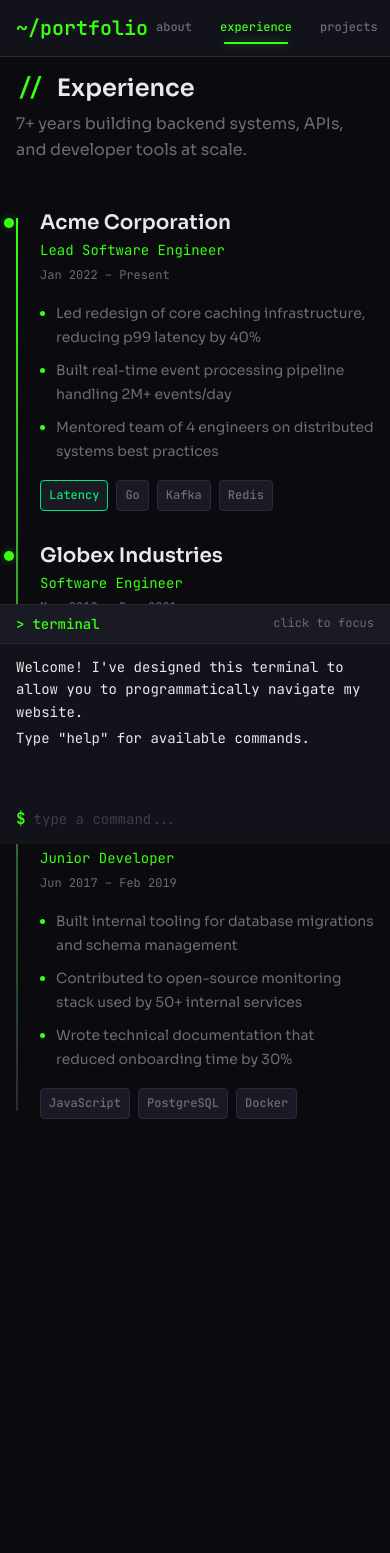
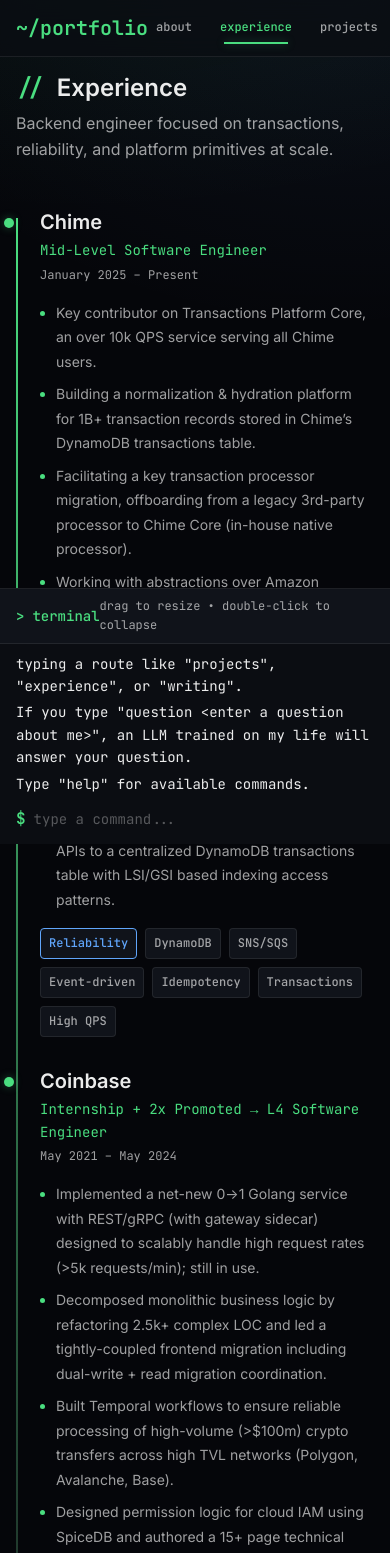
Before and after one commit to kevinclb/portfolio, a React (Vite) app: page /experience in a window 390 px wide. Shown: the top 1553 px of the page. Before the commit the page ends 1359 px from the top, so only its background shows below. Built offline with nearby package versions, Linux system fonts and the light colour scheme.

Commit message:
refactor Experience component to update job roles and descriptions, enhancing clarity and relevance; modify CSS for improved styling and responsiveness

```diff
--- a/src/components/Terminal.tsx
+++ b/src/components/Terminal.tsx
@@ -1,7 +1,13 @@
-import { useRef, useState, useEffect } from 'react'
+import { useRef, useState, useEffect, useMemo } from 'react'
 import { useNavigate, useLocation } from 'react-router-dom'
 
 const VALID_COMMANDS = ['about', 'experience', 'projects', 'writing', 'home', 'help', 'clear']
+const DEFAULT_BODY_HEIGHT_PX = 200
+const MIN_BODY_HEIGHT_PX = 0
+const COLLAPSE_THRESHOLD_PX = 56
+const MAX_HISTORY_LINES = 300
+const TERMINAL_HEADER_HEIGHT_PX = 40
+const DOUBLE_TAP_WINDOW_MS = 300
 
 interface HistoryLine {
   type: 'command' | 'output' | 'error'
@@ -10,13 +16,29 @@
 
 function Terminal() {
   const [history, setHistory] = useState<HistoryLine[]>([
-    { type: 'output', text: 'Welcome! I\'ve designed this terminal to allow you to programmatically navigate my website.' },
-    { type: 'output', text: 'Type "help" for available commands.' }
+    { type: 'output', text: 'Welcome! I\'ve designed this terminal to allow you to programmatically navigate my portfolio.' },
+    { type: 'output', text: 'Some of the things you can do include typing a route like "projects", "experience", or "writing".' },
+    // { type: 'output', text: 'and hitting enter to navigate to that page.'},
+    { type: 'output', text: 'If you type "question <enter a question about me>", an LLM trained on my life will answer your question.'},
+    { type: 'output', text: 'Type "help" for available commands.' },
   ])
+  const [bodyHeightPx, setBodyHeightPx] = useState<number>(() => {
+    const raw = localStorage.getItem('terminal.bodyHeightPx')
+    const parsed = raw ? Number(raw) : NaN
+    return Number.isFinite(parsed) ? parsed : DEFAULT_BODY_HEIGHT_PX
+  })
   const navigate = useNavigate()
   const location = useLocation()
   const inputRef = useRef<HTMLDivElement>(null)
   const historyRef = useRef<HTMLDivElement>(null)
+  const resizeStateRef = useRef<{ startY: number; startHeight: number } | null>(null)
+  const lastExpandedHeightRef = useRef<number>(DEFAULT_BODY_HEIGHT_PX)
+  const lastTapAtRef = useRef<number>(0)
+
+  const reservedHeightPx = useMemo(() => {
+    // Header + body height
+    return bodyHeightPx + TERMINAL_HEADER_HEIGHT_PX
+  }, [bodyHeightPx])
 
   useEffect(() => {
     inputRef.current?.focus()
@@ -27,6 +49,17 @@
       historyRef.current.scrollTop = historyRef.current.scrollHeight
     }
   }, [history])
+
+  useEffect(() => {
+    if (bodyHeightPx > 0) {
+      lastExpandedHeightRef.current = bodyHeightPx
+    }
+  }, [bodyHeightPx])
+
+  useEffect(() => {
+    localStorage.setItem('terminal.bodyHeightPx', String(bodyHeightPx))
+    document.documentElement.style.setProperty('--terminal-reserved-height', `${reservedHeightPx}px`)
+  }, [bodyHeightPx, reservedHeightPx])
 
   const handleKeyDown = (e: React.KeyboardEvent<HTMLDivElement>) => {
     if (e.key === 'Enter') {
@@ -76,24 +109,127 @@
         })
       }
 
-      setHistory(newHistory)
+      setHistory(newHistory.slice(-MAX_HISTORY_LINES))
       if (inputRef.current) inputRef.current.textContent = ''
     }
   }
 
   const focusInput = () => {
+    if (bodyHeightPx === 0) {
+      // Expand on click when collapsed, so the terminal remains usable.
+      setBodyHeightPx(clampBodyHeight(lastExpandedHeightRef.current || DEFAULT_BODY_HEIGHT_PX))
+      // Focus happens after re-render; schedule for next tick.
+      setTimeout(() => inputRef.current?.focus(), 0)
+      return
+    }
     inputRef.current?.focus()
   }
 
+  const toggleCollapsed = () => {
+    if (bodyHeightPx === 0) {
+      setBodyHeightPx(clampBodyHeight(lastExpandedHeightRef.current || DEFAULT_BODY_HEIGHT_PX))
+      setTimeout(() => inputRef.current?.focus(), 0)
+      return
+    }
+    setBodyHeightPx(0)
+  }
+
+  const clampBodyHeight = (h: number) => {
+    const max = Math.max(0, Math.floor(window.innerHeight * 0.7))
+    const floored = Math.floor(h)
+    return Math.max(MIN_BODY_HEIGHT_PX, Math.min(max, floored))
+  }
+
+  const startResize = (clientY: number) => {
+    resizeStateRef.current = { startY: clientY, startHeight: bodyHeightPx }
+  }
+
+  const onResizeMove = (clientY: number) => {
+    const s = resizeStateRef.current
+    if (!s) return
+    // Dragging up increases height; dragging down decreases height.
+    const next = s.startHeight + (s.startY - clientY)
+    const clamped = clampBodyHeight(next)
+    setBodyHeightPx(clamped <= COLLAPSE_THRESHOLD_PX ? 0 : clamped)
+  }
+
+  const stopResize = () => {
+    resizeStateRef.current = null
+  }
+
+  useEffect(() => {
+    const onMouseMove = (e: MouseEvent) => onResizeMove(e.clientY)
+    const onMouseUp = () => stopResize()
+    const onTouchMove = (e: TouchEvent) => {
+      if (e.touches.length < 1) return
+      onResizeMove(e.touches[0].clientY)
+    }
+    const onTouchEnd = () => stopResize()
+
+    window.addEventListener('mousemove', onMouseMove)
+    window.addEventListener('mouseup', onMouseUp)
+    window.addEventListener('touchmove', onTouchMove, { passive: true })
+    window.addEventListener('touchend', onTouchEnd)
+
+    return () => {
+      window.removeEventListener('mousemove', onMouseMove)
+      window.removeEventListener('mouseup', onMouseUp)
+      window.removeEventListener('touchmove', onTouchMove)
+      window.removeEventListener('touchend', onTouchEnd)
+    }
+  }, [bodyHeightPx])
+
   return (
-    <div className="terminal" onClick={focusInput}>
-      <div className="terminal-header">
+    <div
+      className={`terminal${bodyHeightPx === 0 ? ' terminal--collapsed' : ''}`}
+      onClick={focusInput}
+      style={
+        {
+          '--terminal-body-height': `${bodyHeightPx}px`,
+        } as React.CSSProperties
+      }
+    >
+      <div
+        className="terminal-header"
+        role="separator"
+        aria-orientation="horizontal"
+        aria-label="Terminal header (drag to resize)"
+        tabIndex={0}
+        onMouseDown={(e) => {
+          startResize(e.clientY)
+        }}
+        onDoubleClick={(e) => {
+          e.stopPropagation()
+          stopResize()
+          toggleCollapsed()
+        }}
+        onTouchStart={(e) => {
+          if (e.touches.length < 1) return
+          const now = Date.now()
+          const isDoubleTap = now - lastTapAtRef.current <= DOUBLE_TAP_WINDOW_MS
+          lastTapAtRef.current = now
+
+          if (isDoubleTap) {
+            e.stopPropagation()
+            stopResize()
+            toggleCollapsed()
+            return
+          }
+
+          startResize(e.touches[0].clientY)
+        }}
+        onKeyDown={(e) => {
+          // Keyboard affordance
+          if (e.key === 'ArrowUp') setBodyHeightPx((h) => clampBodyHeight(h + 20))
+          if (e.key === 'ArrowDown') setBodyHeightPx((h) => clampBodyHeight(h - 20))
+        }}
+      >
         <span className="terminal-title">terminal</span>
-        <span className="terminal-toggle">click to focus</span>
+        <span className="terminal-toggle">drag to resize • double-click to collapse</span>
       </div>
       <div className="terminal-body">
         <div className="terminal-history" ref={historyRef}>
-          {history.slice(-8).map((line, i) => (
+          {history.map((line, i) => (
             <div key={i} className={`terminal-line ${line.type}`}>
               {line.text}
             </div>
--- a/src/index.css
+++ b/src/index.css
@@ -8,39 +8,40 @@
    - Motion for state changes only
 ============================================================================= */
 
-@import url('https://fonts.googleapis.com/css2?family=JetBrains+Mono:wght@400;500;600&family=Sora:wght@400;500;600;700&display=swap');
+@import url('https://fonts.googleapis.com/css2?family=Inter:wght@400;500;600;700&family=JetBrains+Mono:wght@400;500;600&display=swap');
 
 :root {
   /* -------------------------------------------------------------------------
      COLORS (dark-first, neon accent)
   ------------------------------------------------------------------------- */
   /* Neutrals */
-  --bg: #0a0a0f;
-  --surface-1: #12121a;
-  --surface-2: #1a1a24;
-  --border: #2a2a3a;
-  --text: #e8e8ed;
-  --muted: #6b6b7a;
+  /* Deeper blacks, Cursor/Stripe-like dark neutrals */
+  --bg: #05060a;
+  --surface-1: #0b0d12;
+  --surface-2: #10131a;
+  --border: rgba(255, 255, 255, 0.08);
+  --text: rgba(255, 255, 255, 0.92);
+  --muted: rgba(255, 255, 255, 0.62);
 
-  /* Accent - Primary neon green (electric lime/matrix green) */
-  --accent: #39ff14;
-  --accent-dim: rgba(57, 255, 20, 0.12);
-  --accent-glow: rgba(57, 255, 20, 0.4);
+  /* Accent - Muted neon green (more “terminal”, less “laser”) */
+  --accent: #4ade80;
+  --accent-dim: rgba(74, 222, 128, 0.14);
+  --accent-glow: rgba(74, 222, 128, 0.35);
 
   /* Accent-2 - Secondary (use sparingly: hover/focus/special only) */
-  --accent-2: #00e5ff;
-  --accent-2-dim: rgba(0, 229, 255, 0.15);
+  --accent-2: #60a5fa;
+  --accent-2-dim: rgba(96, 165, 250, 0.16);
 
   /* Semantics */
-  --success: #00e676;
-  --warning: #ffab00;
-  --danger: #ff5252;
-  --info: #40c4ff;
+  --success: #34d399;
+  --warning: #fbbf24;
+  --danger: #fb7185;
+  --info: #60a5fa;
 
   /* -------------------------------------------------------------------------
      TYPOGRAPHY (2-font system)
   ------------------------------------------------------------------------- */
-  --font-sans: 'Sora', -apple-system, BlinkMacSystemFont, sans-serif;
+  --font-sans: 'Inter', -apple-system, BlinkMacSystemFont, sans-serif;
   --font-mono: 'JetBrains Mono', 'Fira Code', 'SF Mono', monospace;
 
   /* Type scale (5 sizes) */
@@ -135,6 +136,9 @@
   line-height: var(--leading-normal);
   color: var(--text);
   background-color: var(--bg);
+  background-image:
+    radial-gradient(1200px 700px at 20% -10%, rgba(74, 222, 128, 0.08), transparent 60%),
+    radial-gradient(900px 600px at 90% 0%, rgba(96, 165, 250, 0.06), transparent 55%);
   min-height: 100vh;
   -webkit-font-smoothing: antialiased;
   -moz-osx-font-smoothing: grayscale;
@@ -255,7 +259,7 @@
 .main-content {
   flex: 1;
   padding: var(--space-6);
-  padding-bottom: 240px; /* Space for terminal */
+  padding-bottom: var(--terminal-reserved-height, 240px); /* Space for terminal */
   max-width: var(--max-w-wide);
   margin: 0 auto;
   width: 100%;
@@ -271,7 +275,9 @@
   justify-content: space-between;
   padding: var(--space-4) var(--space-6);
   border-bottom: 1px solid var(--border);
-  background-color: var(--surface-1);
+  background-color: rgba(11, 13, 18, 0.72);
+  backdrop-filter: blur(12px);
+  -webkit-backdrop-filter: blur(12px);
   position: sticky;
   top: 0;
   z-index: 100;
@@ -339,7 +345,7 @@
   border-top: 1px solid var(--border);
   font-family: var(--font-mono);
   z-index: 200;
-  transition: height var(--dur-normal) var(--ease-standard);
+  transition: box-shadow var(--dur-normal) var(--ease-standard);
 }
 
 .terminal-header {
@@ -350,6 +356,13 @@
   background-color: var(--surface-2);
   border-bottom: 1px solid var(--border);
   cursor: pointer;
+  user-select: none;
+  cursor: ns-resize;
+}
+
+.terminal-header:focus-visible {
+  outline: none;
+  box-shadow: var(--focus-ring);
 }
 
 .terminal-title {
@@ -372,11 +385,17 @@
 }
 
 .terminal-body {
-  height: 200px;
+  height: var(--terminal-body-height, 200px);
   padding: var(--space-3) var(--space-4);
   overflow-y: auto;
   display: flex;
   flex-direction: column;
+}
+
+.terminal--collapsed .terminal-body {
+  height: 0;
+  padding: 0;
+  overflow: hidden;
 }
 
 .terminal-history {
--- a/src/pages/Experience.tsx
+++ b/src/pages/Experience.tsx
@@ -1,12 +1,11 @@
 function Experience() {
   return (
     <div className="page-enter">
-      {/* Page Header */}
       <section className="section">
         <header className="section-header">
           <h1 className="section-title">Experience</h1>
           <p className="section-description">
-            7+ years building backend systems, APIs, and developer tools at scale.
+            Backend engineer focused on transactions, reliability, and platform primitives at scale.
           </p>
         </header>
       </section>
@@ -15,61 +14,91 @@
       <div className="timeline">
         <article className="timeline-item">
           <header className="timeline-header">
-            <h3 className="timeline-company">Acme Corporation</h3>
-            <p className="timeline-role">Lead Software Engineer</p>
-            <p className="timeline-date">Jan 2022 – Present</p>
+            <h3 className="timeline-company">Chime</h3>
+            <p className="timeline-role">Mid-Level Software Engineer</p>
+            <p className="timeline-date">January 2025 – Present</p>
           </header>
+
           <div className="timeline-content">
             <ul>
-              <li>Led redesign of core caching infrastructure, reducing p99 latency by 40%</li>
-              <li>Built real-time event processing pipeline handling 2M+ events/day</li>
-              <li>Mentored team of 4 engineers on distributed systems best practices</li>
+              <li>Key contributor on Transactions Platform Core, an over 10k QPS service serving all Chime users.</li>
+              <li>
+                Building a normalization & hydration platform for 1B+ transaction records stored in Chime’s DynamoDB
+                transactions table.
+              </li>
+              <li>
+                Facilitating a key transaction processor migration, offboarding from a legacy 3rd-party processor to
+                Chime Core (in-house native processor).
+              </li>
+              <li>
+                Working with abstractions over Amazon SNS/SQS, developing async pub/sub messaging that powers an
+                event-driven design enabling 100M+ events/day consumption.
+              </li>
+              <li>
+                Focusing on business logic migration, including building a distributed idempotency service available to
+                Chime as a gem.
+              </li>
+              <li>Implemented idempotent internal transaction publishing patterns across multiple services.</li>
+              <li>
+                Facilitating a migration from CoreDB + legacy APIs to a centralized DynamoDB transactions table with
+                LSI/GSI based indexing access patterns.
+              </li>
             </ul>
+
             <div className="tag-list">
-              <span className="tag tag--latency">Latency</span>
-              <span className="tag">Go</span>
-              <span className="tag">Kafka</span>
-              <span className="tag">Redis</span>
+              <span className="tag tag--reliability">Reliability</span>
+              <span className="tag">DynamoDB</span>
+              <span className="tag">SNS/SQS</span>
+              <span className="tag">Event-driven</span>
+              <span className="tag">Idempotency</span>
+              <span className="tag">Transactions</span>
+              <span className="tag">High QPS</span>
             </div>
           </div>
         </article>
 
         <article className="timeline-item">
           <header className="timeline-header">
-            <h3 className="timeline-company">Globex Industries</h3>
-            <p className="timeline-role">Software Engineer</p>
-            <p className="timeline-date">Mar 2019 – Dec 2021</p>
+            <h3 className="timeline-company">Coinbase</h3>
+            <p className="timeline-role">Internship + 2x Promoted → L4 Software Engineer</p>
+            <p className="timeline-date">May 2021 – May 2024</p>
           </header>
+
           <div className="timeline-content">
             <ul>
-              <li>Designed and implemented API gateway serving 10K+ requests/second</li>
-              <li>Reduced deployment time from 45min to 8min with CI/CD improvements</li>
+              <li>
+                Implemented a net-new 0→1 Golang service with REST/gRPC (with gateway sidecar) designed to scalably
+                handle high request rates (&gt;5k requests/min); still in use.
+              </li>
+              <li>
+                Decomposed monolithic business logic by refactoring 2.5k+ complex LOC and led a tightly-coupled frontend
+                migration including dual-write + read migration coordination.
+              </li>
+              <li>
+                Built Temporal workflows to ensure reliable processing of high-volume (&gt;$100m) crypto transfers
+                across high TVL networks (Polygon, Avalanche, Base).
+              </li>
+              <li>
+                Designed permission logic for cloud IAM using SpiceDB and authored a 15+ page technical spec detailing
+                migration, API design, and AWS infrastructure (EC2, Docker, Kubernetes).
+              </li>
+              <li>
+                Enhanced observability with Datadog and Bugsnag; improved CI/CD with Buildkite and Testify, achieving
+                &gt;99% unit test coverage.
+              </li>
+              <li>Acted as incident commander during critical outages ensuring swift resolution.</li>
             </ul>
+
             <div className="tag-list">
               <span className="tag tag--reliability">Reliability</span>
-              <span className="tag">Python</span>
+              <span className="tag">Go</span>
+              <span className="tag">gRPC</span>
+              <span className="tag">REST</span>
+              <span className="tag">Temporal</span>
+              <span className="tag">SpiceDB</span>
+              <span className="tag">AWS</span>
               <span className="tag">Kubernetes</span>
-              <span className="tag">AWS</span>
-            </div>
-          </div>
-        </article>
-
-        <article className="timeline-item">
-          <header className="timeline-header">
-            <h3 className="timeline-company">Initech Solutions</h3>
-            <p className="timeline-role">Junior Developer</p>
-            <p className="timeline-date">Jun 2017 – Feb 2019</p>
-          </header>
-          <div className="timeline-content">
-            <ul>
-              <li>Built internal tooling for database migrations and schema management</li>
-              <li>Contributed to open-source monitoring stack used by 50+ internal services</li>
-              <li>Wrote technical documentation that reduced onboarding time by 30%</li>
-            </ul>
-            <div className="tag-list">
-              <span className="tag">JavaScript</span>
-              <span className="tag">PostgreSQL</span>
-              <span className="tag">Docker</span>
+              <span className="tag">Datadog</span>
             </div>
           </div>
         </article>
```
